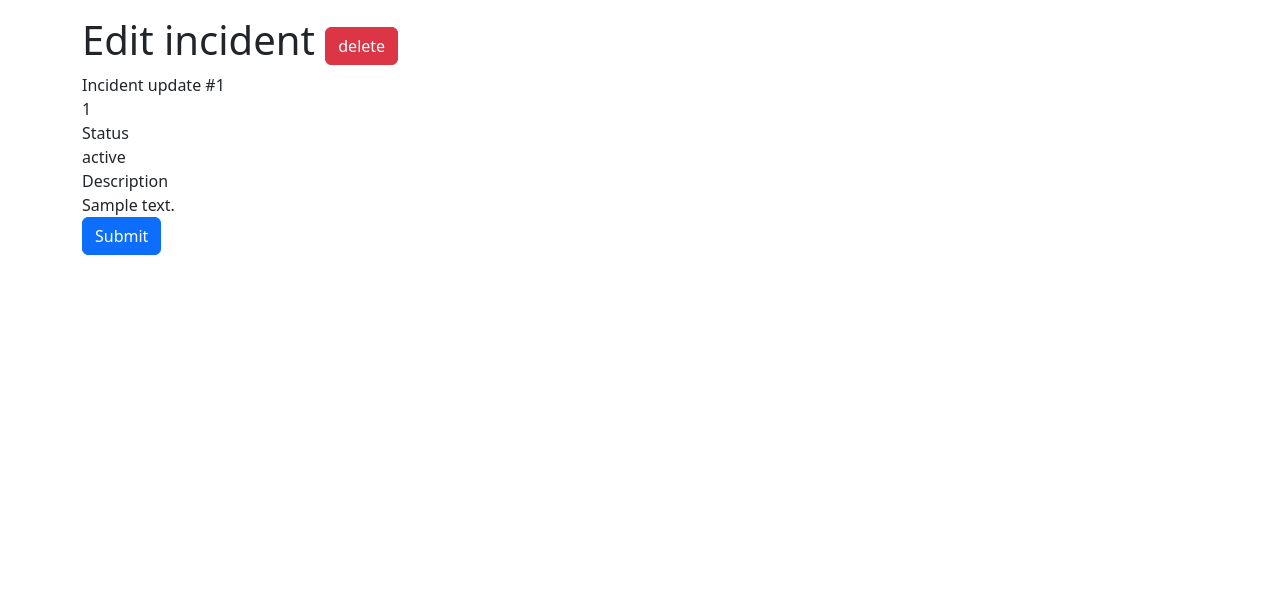
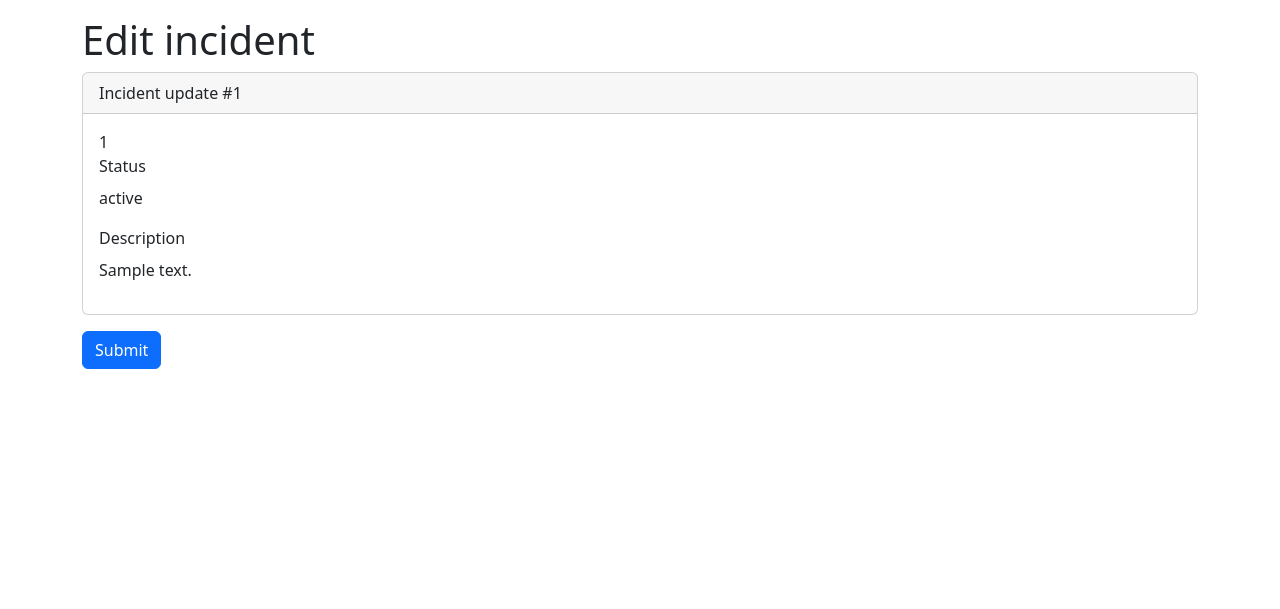
Before and after one commit to edigiacomo/django-statusboard, a Django app: template statusboard/templates/statusboard/incident/edit.html in a window 1280 px wide. Shown: the part 56-665 px from the top of the page. Run offline with Django 3.2, Linux system fonts and the light colour scheme; the template is opened without the code that fills it: most values are stand-ins (such as "Sample title", 1, 10 or a date in 2020); some libraries are stand-ins or nearby versions.

Commit message:
incident

```diff
--- a/statusboard/static/statusboard/css/statusboard.css
+++ b/statusboard/static/statusboard/css/statusboard.css
@@ -1,10 +1,6 @@
 main {
     padding-top: 1em;
     padding-bottom: 1em;
-}
-
-div.incidents {
-    margin-top: 5em;
 }
 
 small.timeinfo {
--- a/statusboard/templates/statusboard/incident/create.html
+++ b/statusboard/templates/statusboard/incident/create.html
@@ -5,9 +5,7 @@
 
 {% block content %}
 <div class="container">
-    <div class="page-header">
-        <h1>{% trans "Report a new incident" %}</h1>
-    </div>
+    <h1>{% trans "Report a new incident" %}</h1>
     {% include "statusboard/incident/form.html" with form=form %}
 </div>
 
--- a/statusboard/templates/statusboard/incident/edit.html
+++ b/statusboard/templates/statusboard/incident/edit.html
@@ -5,12 +5,7 @@
 
 {% block content %}
 <div class="container">
-    <div class="page-header">
-        <h1>{% trans "Edit incident" %}
-            <small><a class="btn btn-danger pull-right" href="{% url "statusboard:incident:delete" pk=form.instance.id %}">{% trans "delete" %}</a></small>
-        </h1>
-    </div>
-
+    <h1>{% trans "Edit incident" %}</h1>
     {% include "statusboard/incident/form.html" with form=form delete=False %}
 </div>
 {% endblock %}
--- a/statusboard/templates/statusboard/incident/form.html
+++ b/statusboard/templates/statusboard/incident/form.html
@@ -5,44 +5,32 @@
     {% csrf_token %}
 
     {% include "statusboard/raw_data_form.html" %}
-    <script type="text/javascript">
-        // Disable service status if service is not set
-        function check_service_status_input() {
-            var disable = $("#{{ form.services.id_for_label }}").val() == "";
-            $("#{{ form.service_status.id_for_label }}").prop("disabled", disable);
-        }
-        $("#{{ form.services.id_for_label }}").on("change", function() {
-            check_service_status_input();
-        });
-        check_service_status_input();
-    </script>
-
     {{ incident_updates.management_form }}
     {% for form in incident_updates %}
-    <div class="panel panel-default">
-        <div class="panel-heading">{% trans "Incident update" %} #{{ forloop.counter }}</div>
-        <div class="panel-body">
+    <div class="card mb-3">
+        <div class="card-header">{% trans "Incident update" %} #{{ forloop.counter }}</div>
+        <div class="card-body">
             {{ form.id }}
-            <div class="form-group">
+            <div class="form-group mb-3">
                 {% include "statusboard/raw_data_form_errors.html" with errors=field.status.errors only %}
-                <label class="control-label col-sm-2" for="{{ form.status.id_for_label }}">{% trans "Status" %}</label>
-                <div class="col-sm-10">
+                <label class="form-label" for="{{ form.status.id_for_label }}">{% trans "Status" %}</label>
+                <div>
                     {{ form.status|add_class:"form-control" }}
                 </div>
             </div>
-            <div class="form-group">
+            <div class="form-group mb-3">
                 {% include "statusboard/raw_data_form_errors.html" with errors=field.description.errors only %}
-                <label class="control-label col-sm-2" for="{{ form.description.id_for_label }}">{% trans "Description" %}</label>
-                <div class="col-sm-10">
+                <label class="form-label" for="{{ form.description.id_for_label }}">{% trans "Description" %}</label>
+                <div>
                     {{ form.description|add_class:"form-control" }}
                 </div>
             </div>
 
             {% if incident_updates.can_delete %}
-            <div class="form-group">
-                <div class="col-sm-offset-2 col-sm-10">
+            <div class="form-group mb-3">
+                <div>
                     {{ form.DELETE }}
-                    <label class="control-label" for="{{ form.DELETE.id_for_label }}">{% trans "delete" %}</label>
+                    <label class="form-label" for="{{ form.DELETE.id_for_label }}">{% trans "delete" %}</label>
                 </div>
             </div>
             {% endif %}
@@ -50,8 +38,8 @@
     </div>
     {% endfor %}
 
-    <div class="form-group">
-        <div class="col-sm-10 col-sm-offset-2">
+    <div class="form-group mb-3">
+        <div>
             <input type="submit" class="btn btn-primary" value="{% trans "Submit" %}">
         </div>
     </div>
--- a/statusboard/templates/statusboard/index.html
+++ b/statusboard/templates/statusboard/index.html
@@ -39,7 +39,7 @@
     {% endif %}
     {% include "statusboard/servicegroup/list_snippet.html" with servicegroups=servicegroups uncategorized=uncategorized perms=perms only %}
     {% if incidents %}
-    <div class="incidents">
+    <div class="incidents mt-3 mb-3">
         <h2>
             {% trans 'Recent incidents' %}
             {% if perms.statusboard.incident_create %}
```
Also changed, not shown: statusboard/templates/statusboard/incident/confirm_delete.html (+3 -7 lines), statusboard/templates/statusboard/incident/list_snippet.html (+9 -9 lines).
